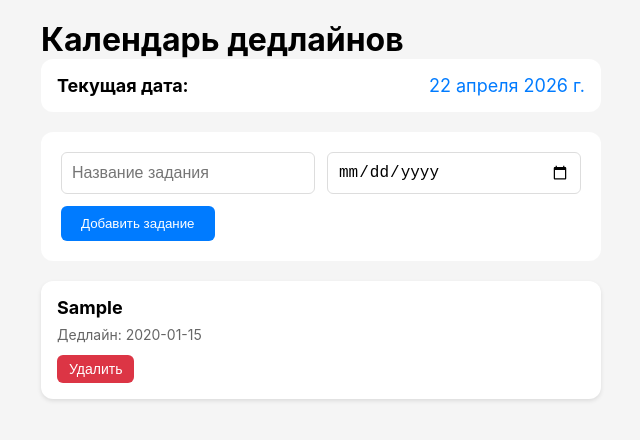
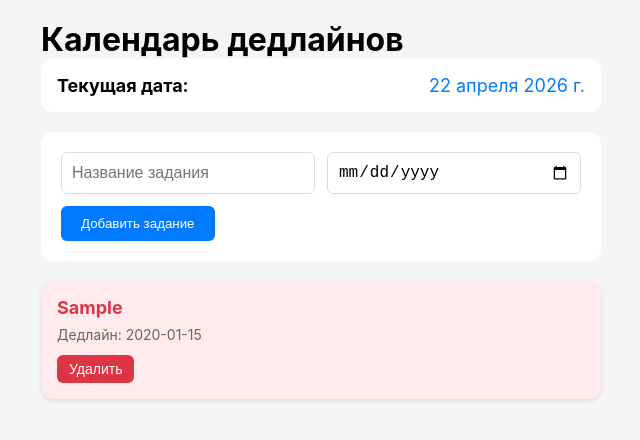
Before and after one commit to darina224/calendar-deadlines, a React (Create React App) app: page / in a window 1280 px wide. Both pictures are taken after typing "Sample", "2020-01-15" into the empty fields and a click on the button "Добавить задание". Shown: the top 440 px of the page, without its empty margins (319-959 px from the left). Built offline with nearby package versions, Linux system fonts and the light colour scheme.

Commit message:
подсветка просроченных заданий

```diff
--- a/src/TaskCard.css
+++ b/src/TaskCard.css
@@ -31,3 +31,10 @@
 .delete-btn:hover {
   background: #c82333;
 }
+.task-card.overdue {
+  background: #ffebee;
+}
+
+.task-card.overdue .task-title {
+  color: #dc3545;
+}
--- a/src/TaskCard.js
+++ b/src/TaskCard.js
@@ -1,8 +1,17 @@
 import './TaskCard.css';
 
 function TaskCard({ task, onDelete }) {
+  // Проверяем, просрочено ли задание
+  const isOverdue = () => {
+    const today = new Date();
+    today.setHours(0, 0, 0, 0);
+    const deadlineDate = new Date(task.deadline);
+    deadlineDate.setHours(0, 0, 0, 0);
+    return deadlineDate < today;
+  };
+
   return (
-    <div className="task-card">
+    <div className={`task-card ${isOverdue() ? 'overdue' : ''}`}>
       <h3 className="task-title">{task.title}</h3>
       <p className="task-deadline">Дедлайн: {task.deadline}</p>
       <button className="delete-btn" onClick={() => onDelete(task.id)}>
```
